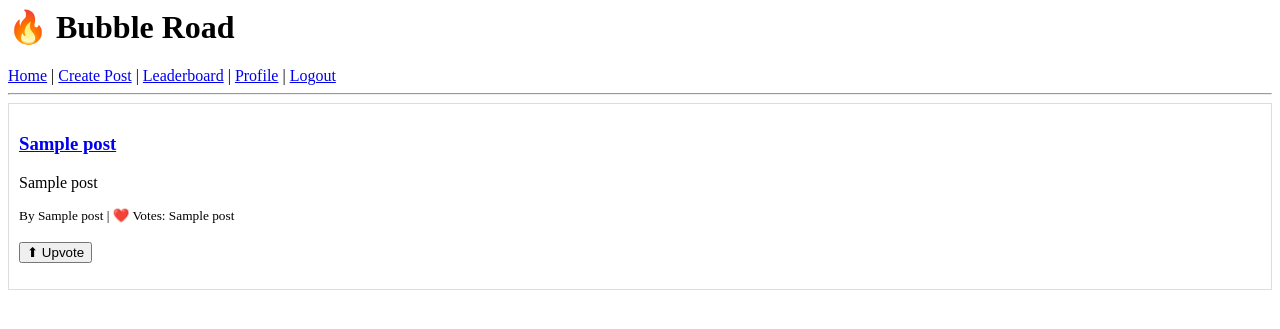
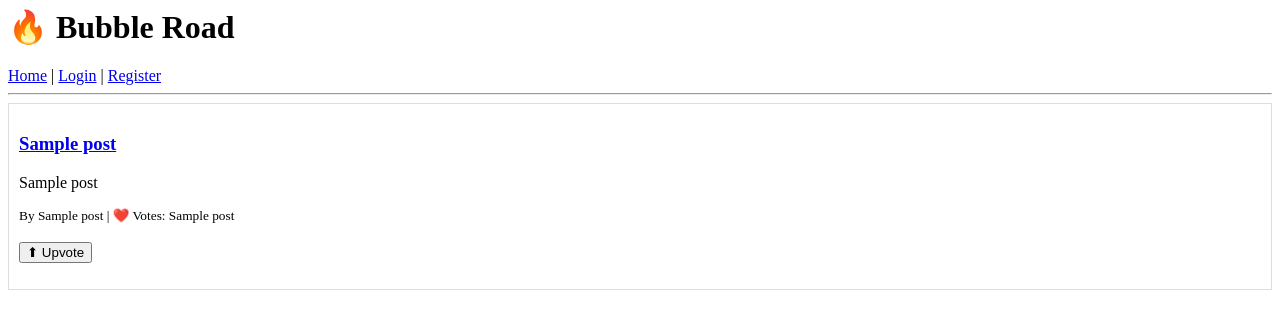
Before and after one commit to hochihien50/bubble-road, a Flask app: page / in a window 1280 px wide. Shown: the top 329 px of the page. Run offline with Flask 3, Linux system fonts and the light colour scheme; a database or web service that is not in the repository returns one stand-in record (values such as "Sample title"); some libraries are stand-ins or nearby versions.

Commit message:
Update index.html

```diff
--- a/templates/index.html
+++ b/templates/index.html
@@ -1,13 +1,24 @@
 <h1>🔥 Bubble Road</h1>
 
+<!-- NAVBAR -->
 <a href="/">Home</a> |
-<a href="/create">Create Post</a> |
-<a href="/leaderboard">Leaderboard</a> |
-<a href="/profile/{{user}}">Profile</a> |
-<a href="/logout">Logout</a>
+
+{% if user %}
+    <a href="/create">Create Post</a> |
+    <a href="/leaderboard">Leaderboard</a> |
+    <a href="/profile/{{user}}">Profile</a> |
+    <a href="/logout">Logout</a> |
+
+    <b>👤 {{user}}</b>
+
+{% else %}
+    <a href="/login">Login</a> |
+    <a href="/register">Register</a>
+{% endif %}
 
 <hr>
 
+<!-- FEED -->
 {% for p in posts %}
 <div style="border:1px solid #ddd; padding:10px; margin-bottom:10px">
 
@@ -18,7 +29,6 @@
 
     <br><br>
 
-    <!-- VOTE (POST FIXED - ANTI SPAM READY) -->
     <form action="/vote/{{p[0]}}" method="post">
         <button>⬆ Upvote</button>
     </form>
```
